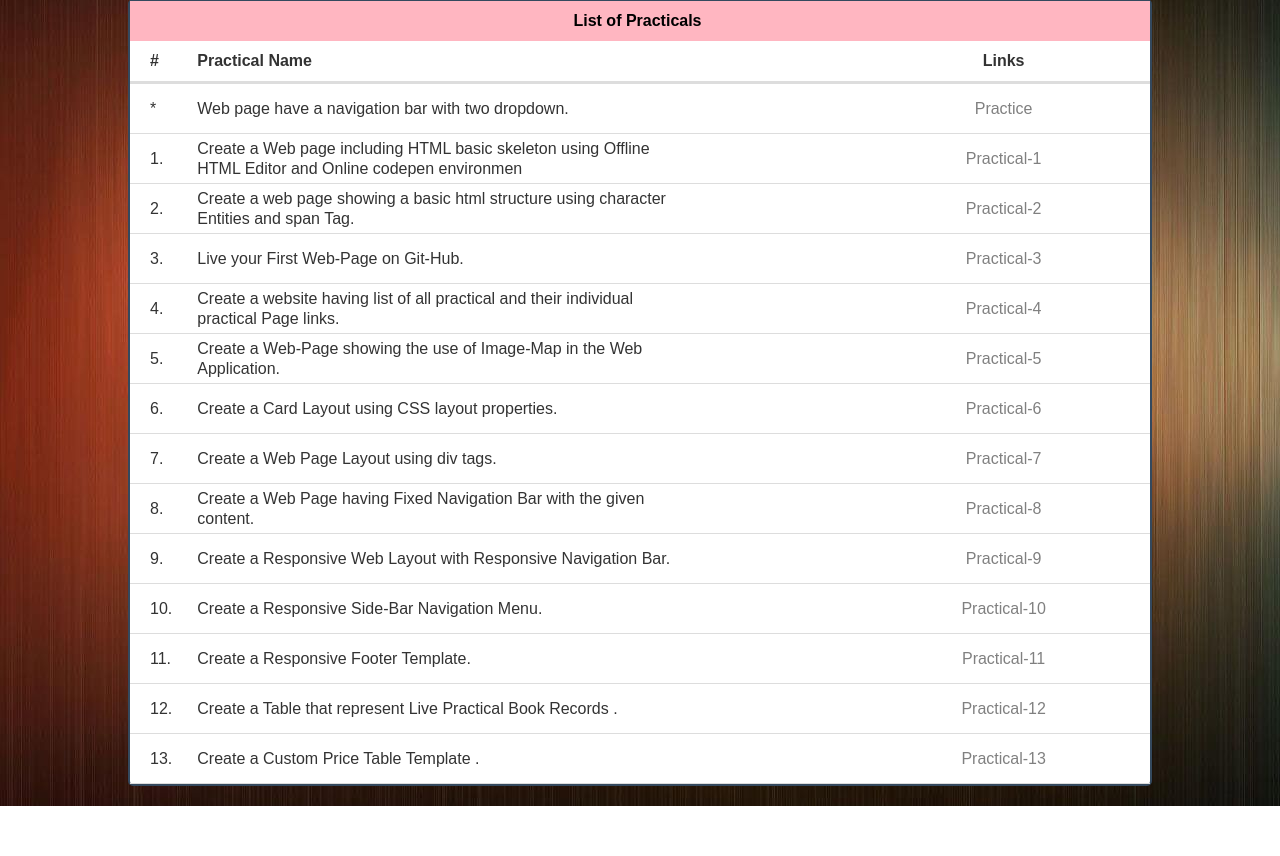
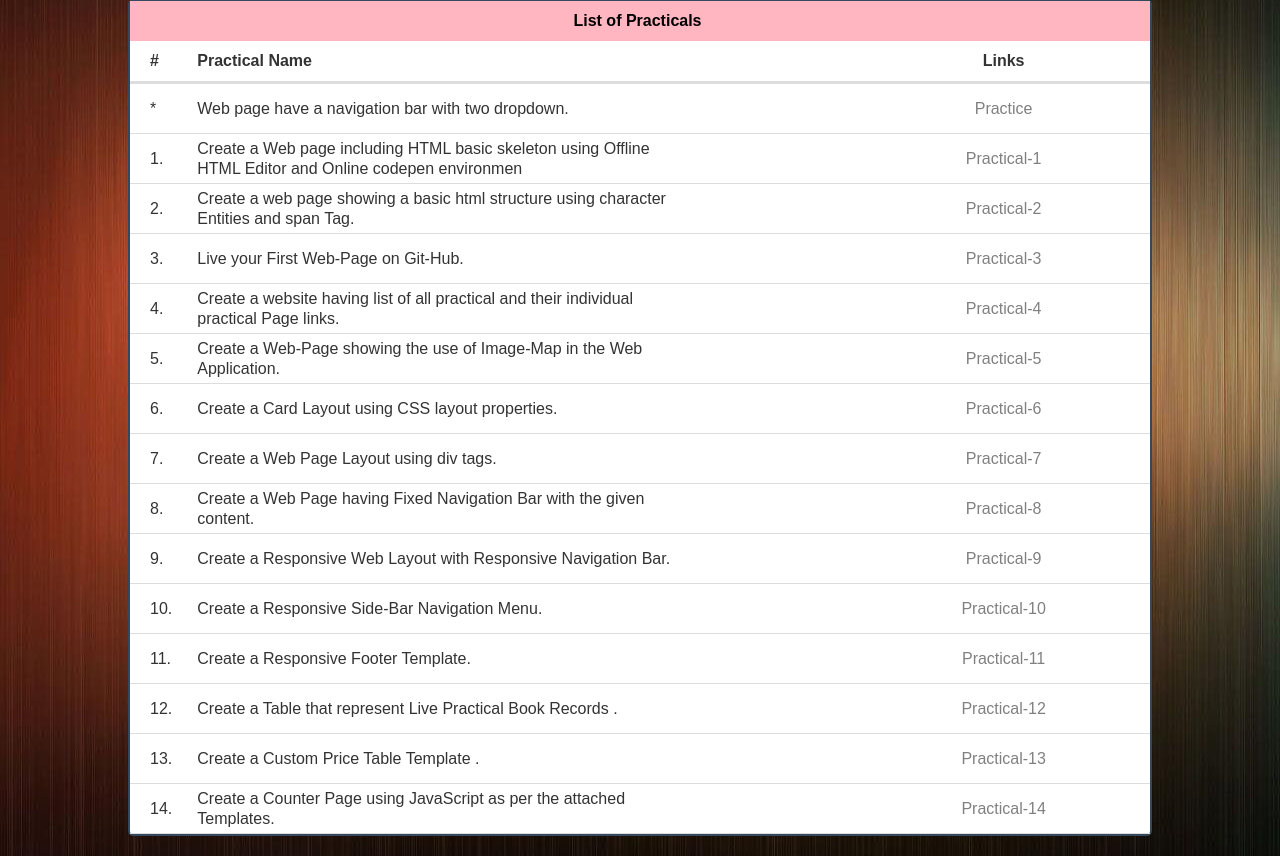
Before and after one commit to jai-singh-1/Fullstack_Web_Repo, a plain HTML site: page index.html in a window 1280 px wide. Shown: the part 178-1034 px from the top of the page. Before the commit the page ends 984 px from the top, so only its background shows below. Drawn offline with Linux system fonts and the light colour scheme.

Commit message:
index page update and practical 14 added

```diff
--- a/index.html
+++ b/index.html
@@ -271,6 +271,16 @@
                             <a href="./Pages/practical 13.html">Practical-13</a>
                         </td>
                     </tr>
+                    <tr>
+                        <td>14.</td>
+                        <td>
+                            Create a Counter Page using JavaScript as per the
+                            attached Templates.
+                        </td>
+                        <td class="deliver">
+                            <a href="./Pages/practical 14.html">Practical-14</a>
+                        </td>
+                    </tr>
                 </tbody>
             </table>
         </div>
```
Also changed, not shown: Pages/practical 14.html (+1 -1 lines).
